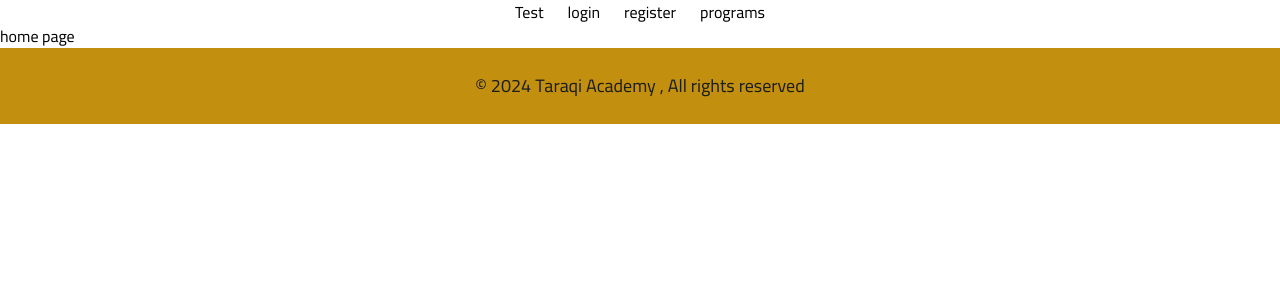
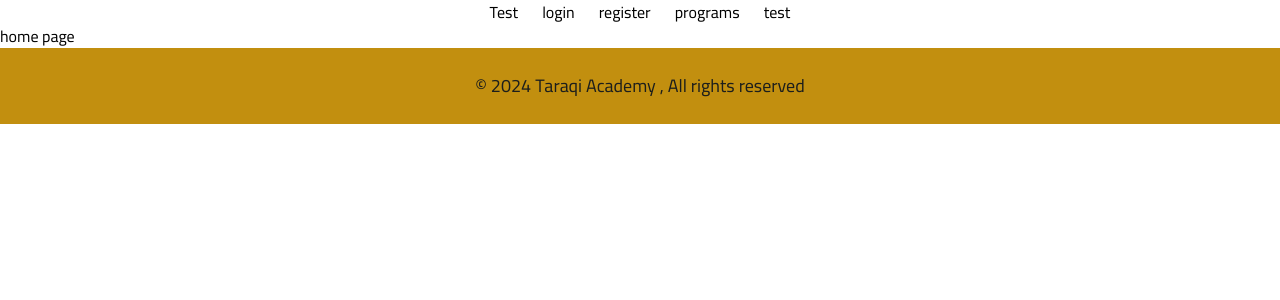
Before and after one commit to Monsef-Noubadji/Taraqi-Academy, a React (Vite) app: page / in a window 1280 px wide. Shown: the top 300 px of the page. Built offline with nearby package versions, Linux system fonts and the light colour scheme.

Commit message:
Added system desing

```diff
--- a/src/components/templates/NavBar.jsx
+++ b/src/components/templates/NavBar.jsx
@@ -6,6 +6,7 @@ const NavBar = () => {
             <NavLink to="login">login</NavLink>
             <NavLink to="register">register</NavLink>
             <NavLink to="programs">programs</NavLink>
+            <NavLink to="test">test</NavLink>
         </header>
      );
 }
```
